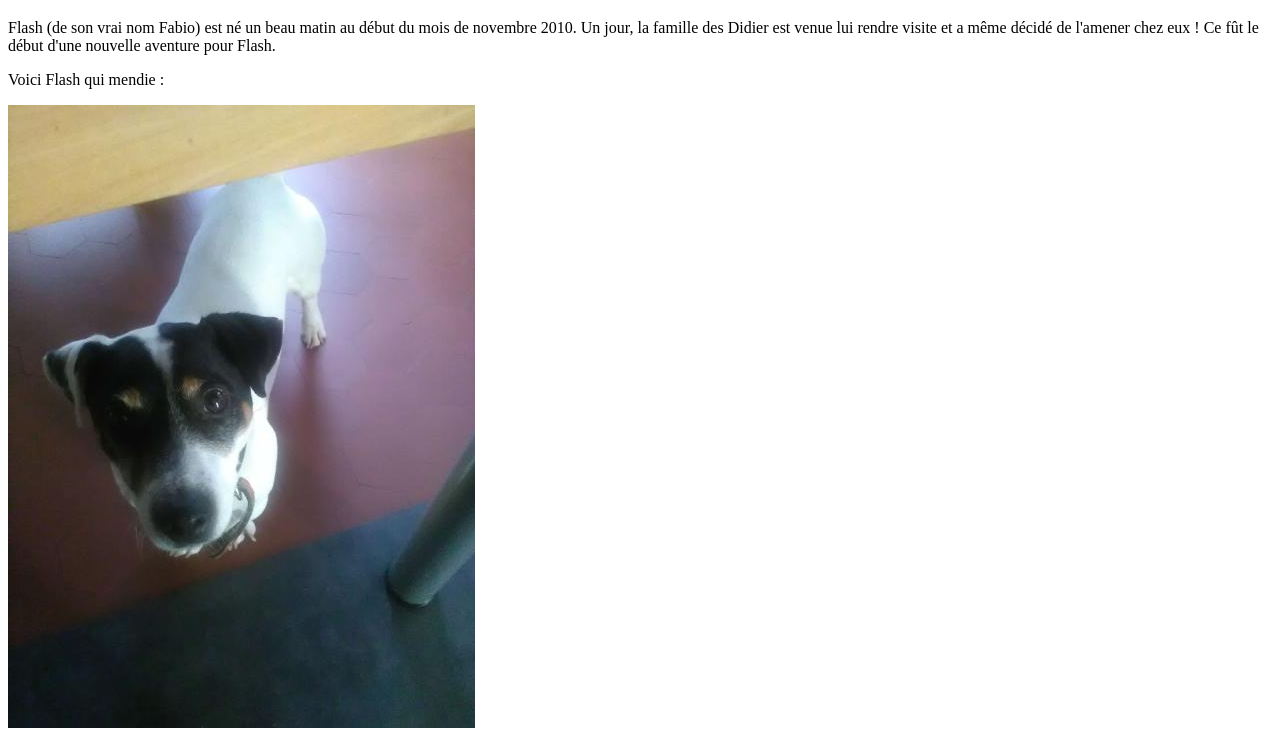
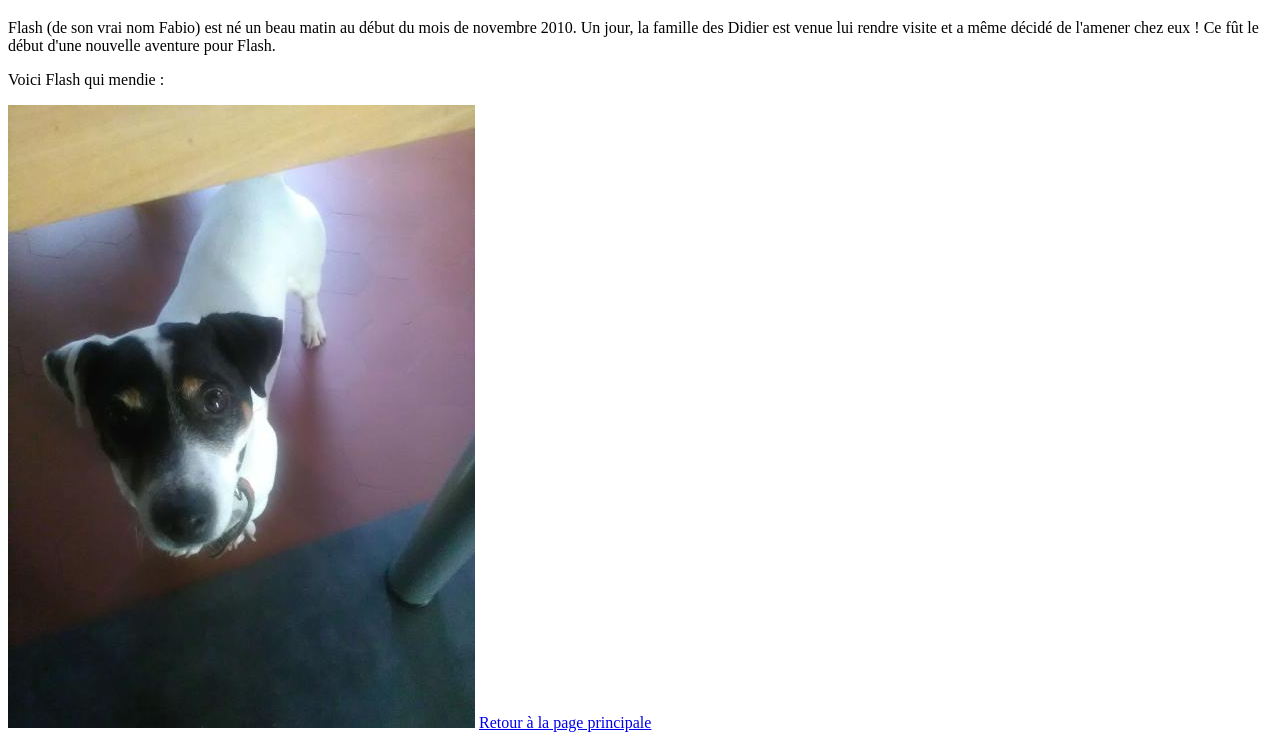
Before and after one commit to Vivi991/odin-flash, a plain HTML site: page pages/about.html in a window 1280 px wide. Shown: the part 61-801 px from the top of the page. Drawn offline with Linux system fonts and the light colour scheme.

Commit message:
Added return to main page

```diff
--- a/pages/about.html
+++ b/pages/about.html
@@ -18,6 +18,9 @@
         <img src="../images/flash-mendiant.jpg" alt="Flash mendiant">
 
 
+
+
+        <a href="../index.html">Retour à la page principale</a>
     </body>
 
 
```
Also changed, not shown: index.html (+2 -0 lines).
